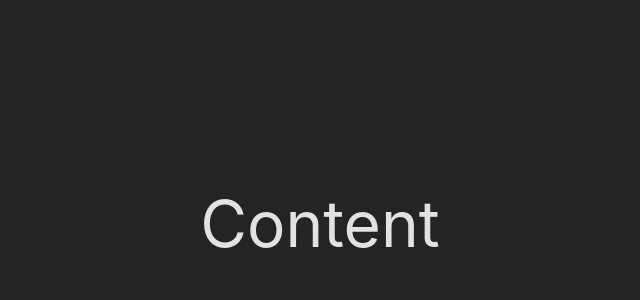
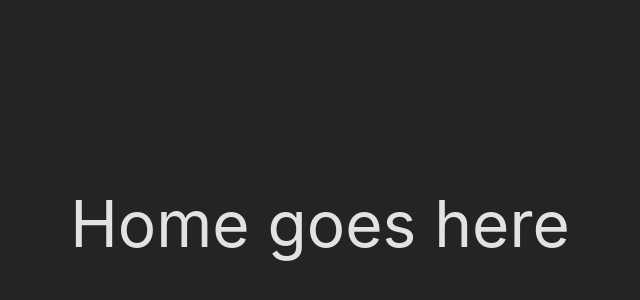
Before and after one commit to DanielCouperthwaite/urban-health, a React (Vite) app: page /home in a window 1280 px wide. Shown: the part 176-476 px from the top of the page, without its empty margins (320-960 px from the left). Built offline with nearby package versions, Linux system fonts and the light colour scheme.

Commit message:
add first component folders

```diff
--- a/package.json
+++ b/package.json
@@ -11,7 +11,8 @@
   },
   "dependencies": {
     "react": "^18.2.0",
-    "react-dom": "^18.2.0"
+    "react-dom": "^18.2.0",
+    "react-router-dom": "^6.16.0"
   },
   "devDependencies": {
     "@types/react": "^18.2.15",
--- a/src/App.jsx
+++ b/src/App.jsx
@@ -1,39 +1,25 @@
+import { BrowserRouter, Route, Routes } from "react-router-dom";
 import { useState, useEffect } from 'react'
 import './App.css'
+import Hello from './Hello/Hello'
+import Home from './Home/Home'
 
 function App() {
-
-  const [greetingOne, setGreetingOne] = useState(false)
-  const [greetingTwo, setGreetingTwo] = useState(false)
-  const [content, setContent] = useState(false)
-
-
-  function Content (){
-
-    return (
-      <>
-        <p>Content</p>
-      </>
-    )
-  }
 
 
   return (
     <>
-      {useEffect(() => {
-        setTimeout(() => setGreetingOne(true) , 1000);
-        setTimeout(() => {
-          setGreetingTwo(true)
-          setGreetingOne(false)
-        }, 3000);
-        setTimeout(() => {
-          setContent(true)
-          setGreetingTwo(false)
-        }, 7000);
-      }, [])}
-      {greetingOne === false ? null : <p>Hello...</p>}
-      {greetingTwo === false ? null: <p>Welcome to Me!</p>}
-      {content === false ? null : <Content />}
+
+      <BrowserRouter>
+
+        <Routes>
+          <Route path="/" element={<Hello />} />
+          <Route path="/Home" element={<Home />} />
+
+        </Routes>
+
+      </BrowserRouter>
+
     </>
   )
 
--- /dev/null
+++ b/src/Hello/Hello.jsx
@@ -0,0 +1,40 @@
+import { useState, useEffect } from 'react'
+import './Hello.css'
+
+export default function Hello () {
+
+    const [greetingOne, setGreetingOne] = useState(false)
+    const [greetingTwo, setGreetingTwo] = useState(false)
+    const [content, setContent] = useState(false)
+
+    function Content (){
+
+        return (
+          <>
+            <p>Content</p>
+          </>
+        )
+      }
+
+
+    return (
+        <>
+
+        {useEffect(() => {
+            setTimeout(() => setGreetingOne(true) , 1000);
+            setTimeout(() => {
+                setGreetingTwo(true)
+                setGreetingOne(false)
+            }, 3000);
+            setTimeout(() => {
+                setContent(true)
+                setGreetingTwo(false)
+            }, 7000);
+        }, [])}
+        {greetingOne === false ? null : <p>Hello...</p>}
+        {greetingTwo === false ? null: <p>Welcome to Me!</p>}
+        {content === false ? null : <Content />}
+
+        </>
+    )
+}
--- /dev/null
+++ b/src/Home/Home.jsx
@@ -0,0 +1,13 @@
+import { useState, useEffect } from 'react'
+import './Home.css'
+
+export default function Home () {
+
+    return (
+        <>
+
+            <p>Home goes here</p>
+
+        </>
+    )
+}
```
Also changed, not shown: src/Hello/Hello.css (added), src/Home/Home.css (added), 1 other file (tests, documents, lock files or other folders).
